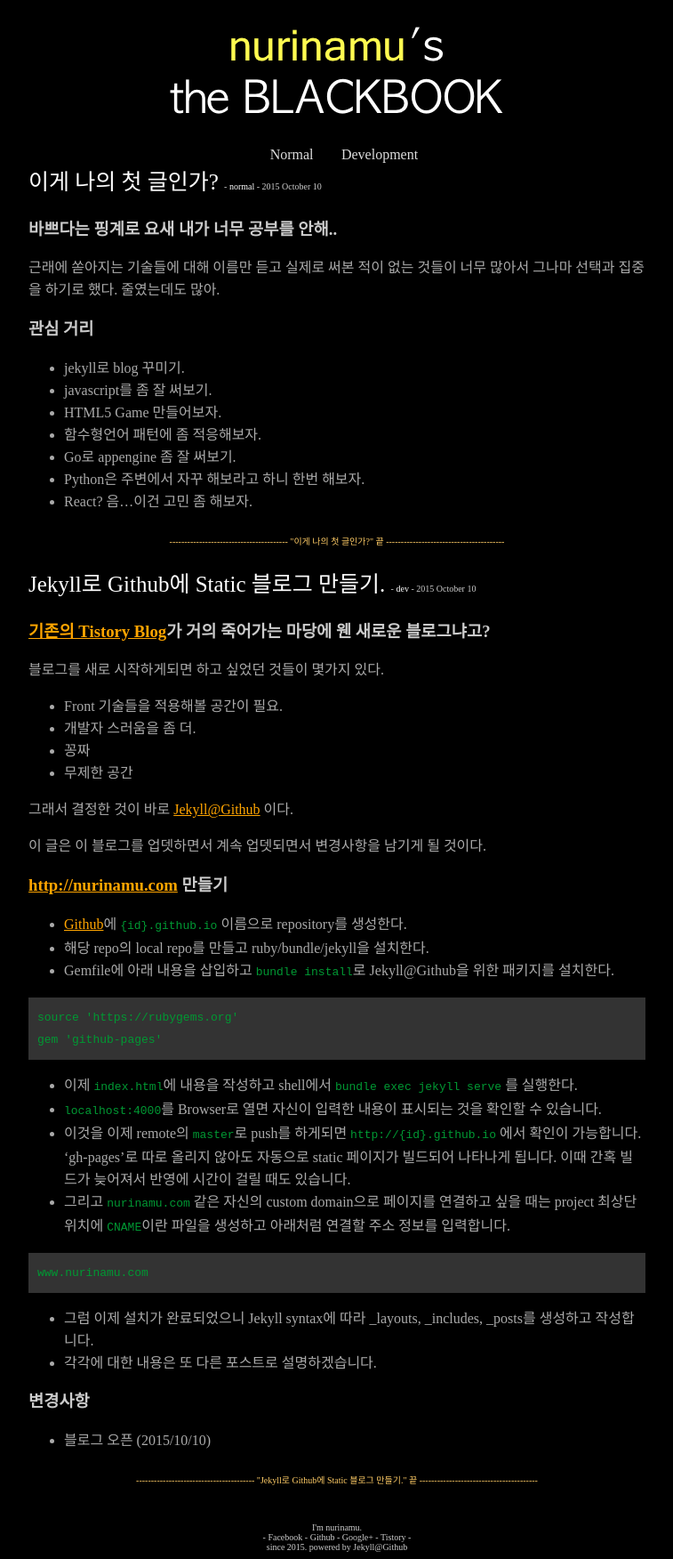
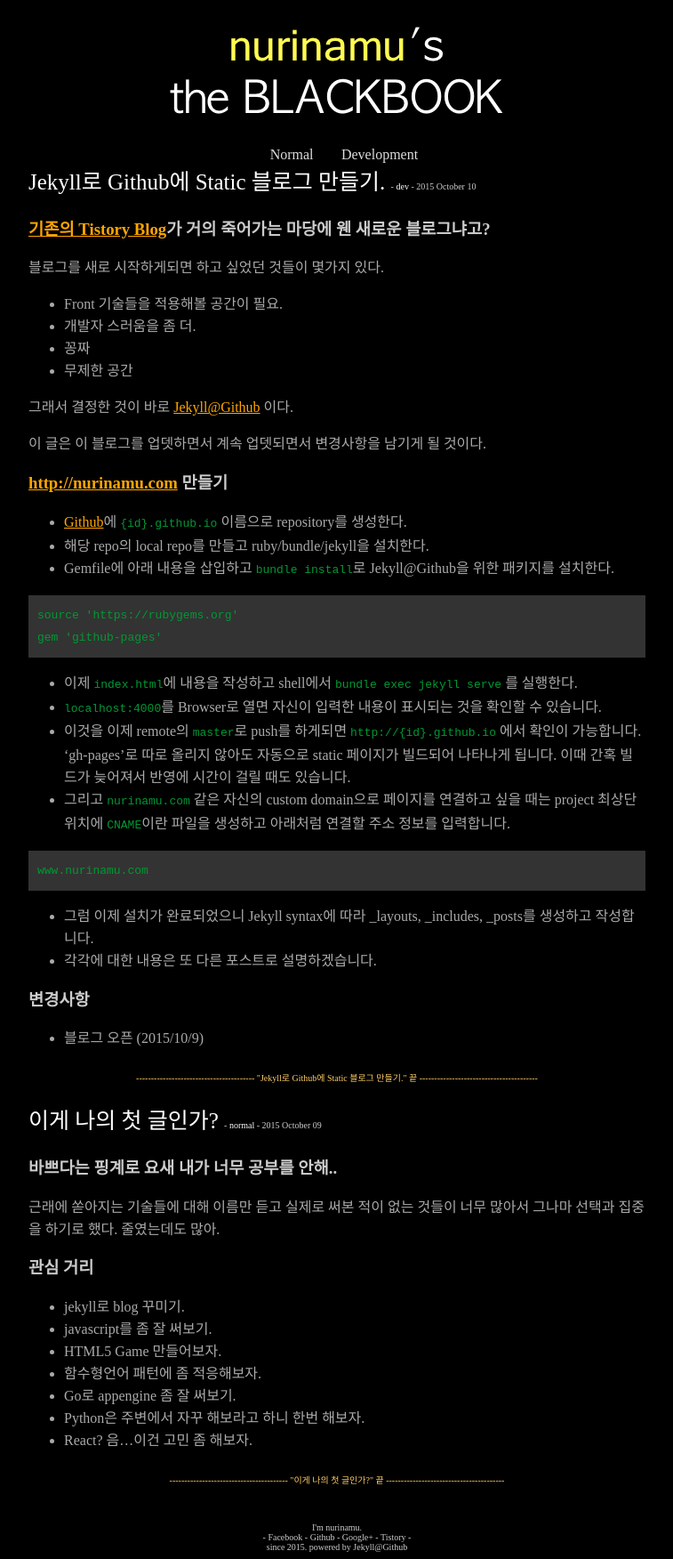
Before and after one commit to nurinamu/nurinamu.github.io, a Jekyll site: the page built from index.html, in a window 1280 px wide. Shown: the whole page at 89% size, without its empty margins (261-1018 px from the left). Built offline with Jekyll 4.4.1, drawn with Linux system fonts in a browser that asks for light colours; Markdown is read by kramdown in place of the engine named in the settings.

Commit message:
글 정렬 변경.

```diff
--- a/_posts/dev/2015-10-10-jekyll-settings-for-this-blog.md
+++ b/_posts/dev/2015-10-10-jekyll-settings-for-this-blog.md
@@ -41,4 +41,4 @@ www.nurinamu.com
 - 각각에 대한 내용은 또 다른 포스트로 설명하겠습니다.
 
 ### 변경사항
- - 블로그 오픈 (2015/10/10)
+ - 블로그 오픈 (2015/10/9)
```
Also changed, not shown: _posts/normal/2015-10-9-the-first-post.md (renamed from _posts/normal/2015-10-10-the-first-post.md).
